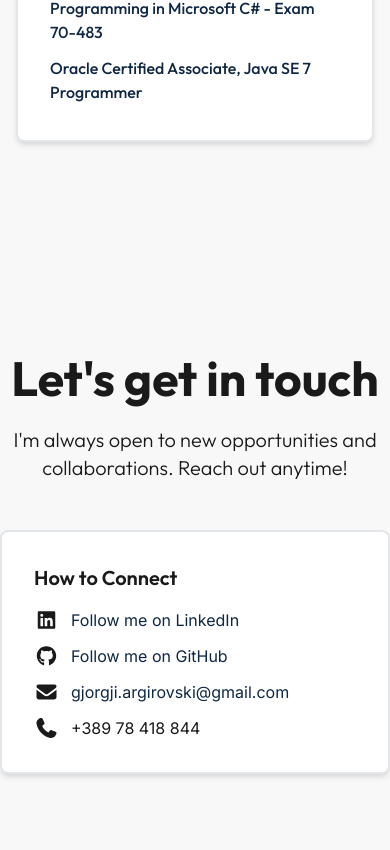
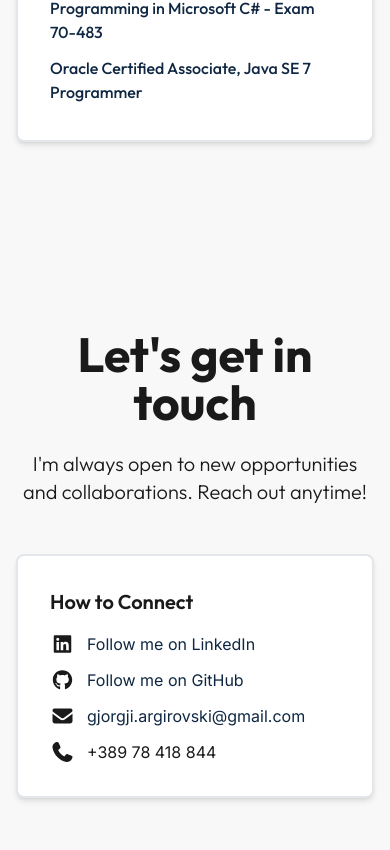
Before and after one commit to argirowski/ArgirovskiPortfolio, a React (Create React App) app: page / in a window 390 px wide. Shown: the part 6534-7384 px from the top of the page. Built offline with nearby package versions, Linux system fonts and the light colour scheme.

Commit message:
Making the contact responsive still WIP

```diff
--- a/src/components/ContactPage/ContactPage.tsx
+++ b/src/components/ContactPage/ContactPage.tsx
@@ -6,7 +6,7 @@
 const ContactPage: React.FC = () => {
   return (
     <>
-      <section className="min-h-screen flex items-center justify-center bg-contact-bg">
+      <section className="min-h-screen flex items-center justify-center bg-contact-bg px-4">
         <div className="text-center">
           <h1 className="text-7xl font-bold leading-tight text-contact-heading text-center max-[900px]:text-5xl">
             Let's get in touch
```
